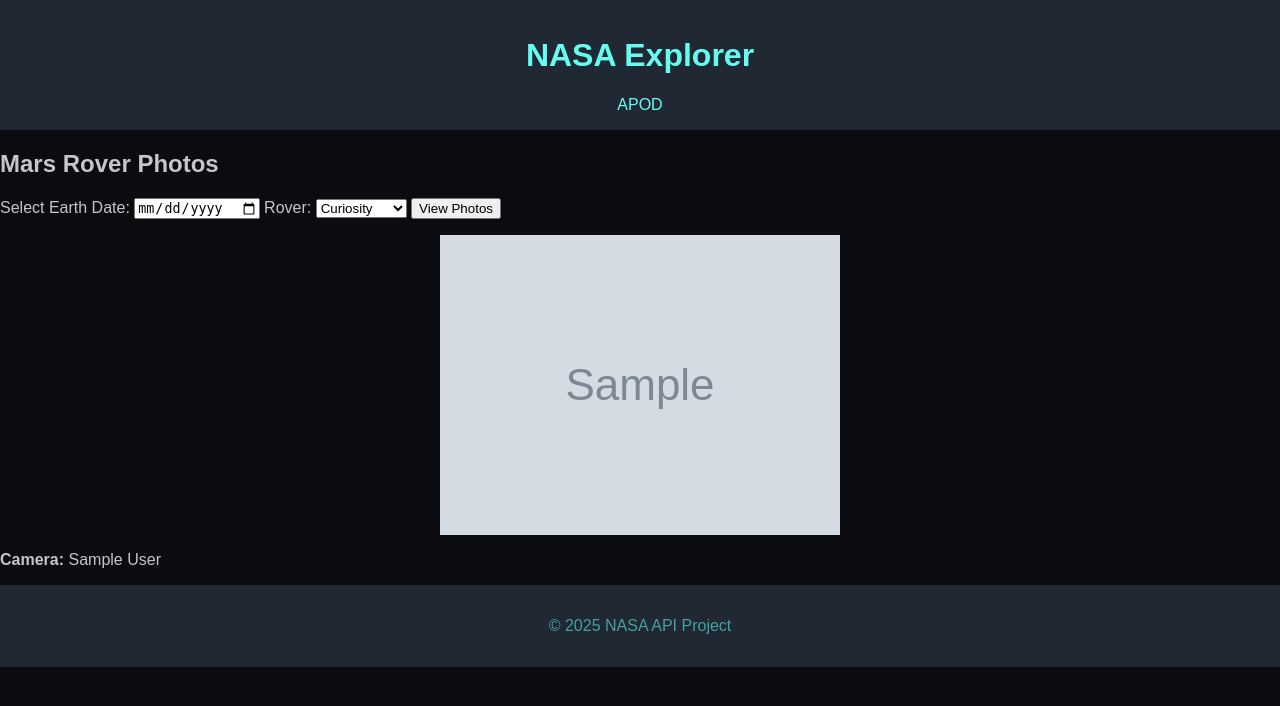
After one commit to Cyfer-ap/N-SIH-1, a Django app: template nasa_app/templates/nasa_app/mars.html in a window 1280 px wide. The commit adds this page. Shown: the top 706 px of the page. Run offline with Django 3.2, Linux system fonts and the light colour scheme; the template is opened without the code that fills it: most values are stand-ins (such as "Sample title", 1, 10 or a date in 2020); grey boxes marked "Sample" are stand-in pictures.

```diff
--- a/nasa_app/templates/nasa_app/home.html
+++ b/nasa_app/templates/nasa_app/home.html
@@ -8,6 +8,7 @@
   <p>Start exploring data from NASA APIs!</p>
   <ul>
     <li><a href="{% url 'apod' %}">Astronomy Picture of the Day</a></li>
+      <li><a href="{% url 'mars_rover' %}">Mars Rover Photos</a></li>
     <!-- Add links to other features -->
   </ul>
 {% endblock %}
--- /dev/null
+++ b/nasa_app/templates/nasa_app/mars.html
@@ -0,0 +1,36 @@
+{% extends 'nasa_app/base.html' %}
+
+{% block title %}Mars Rover Photos - NASA Explorer{% endblock %}
+
+{% block content %}
+  <div class="mars-container">
+    <h2>Mars Rover Photos</h2>
+
+    <form method="get">
+      <label for="date">Select Earth Date:</label>
+      <input type="date" name="date" id="date" value="{{ selected_date }}">
+
+      <label for="rover">Rover:</label>
+      <select name="rover" id="rover">
+        <option value="curiosity" {% if rover == 'curiosity' %}selected{% endif %}>Curiosity</option>
+        <option value="opportunity" {% if rover == 'opportunity' %}selected{% endif %}>Opportunity</option>
+        <option value="spirit" {% if rover == 'spirit' %}selected{% endif %}>Spirit</option>
+      </select>
+
+      <button type="submit">View Photos</button>
+    </form>
+
+    {% if photos %}
+      <div class="photos-grid">
+        {% for photo in photos %}
+          <div class="photo-card">
+            <img src="{{ photo.img_src }}" alt="Mars Photo">
+            <p><strong>Camera:</strong> {{ photo.camera.full_name }}</p>
+          </div>
+        {% endfor %}
+      </div>
+    {% else %}
+      <p>No photos available for this date and rover.</p>
+    {% endif %}
+  </div>
+{% endblock %}
--- a/nasa_app/urls.py
+++ b/nasa_app/urls.py
@@ -4,6 +4,8 @@ from . import views
 urlpatterns = [
     path('', views.home, name='home'),  # APOD homepage
     path('apod/', views.apod, name='apod'),  # Handles APOD view
+    path('mars/', views.mars_rover_view, name='mars_rover'),
+
 ]
 from django.conf import settings
 from django.conf.urls.static import static
```
Also changed, not shown: nasa_app/templates/nasa_app/apod.html (+24 -8 lines), nasa_app/templates/nasa_app/base.html (line endings or trailing spaces).
